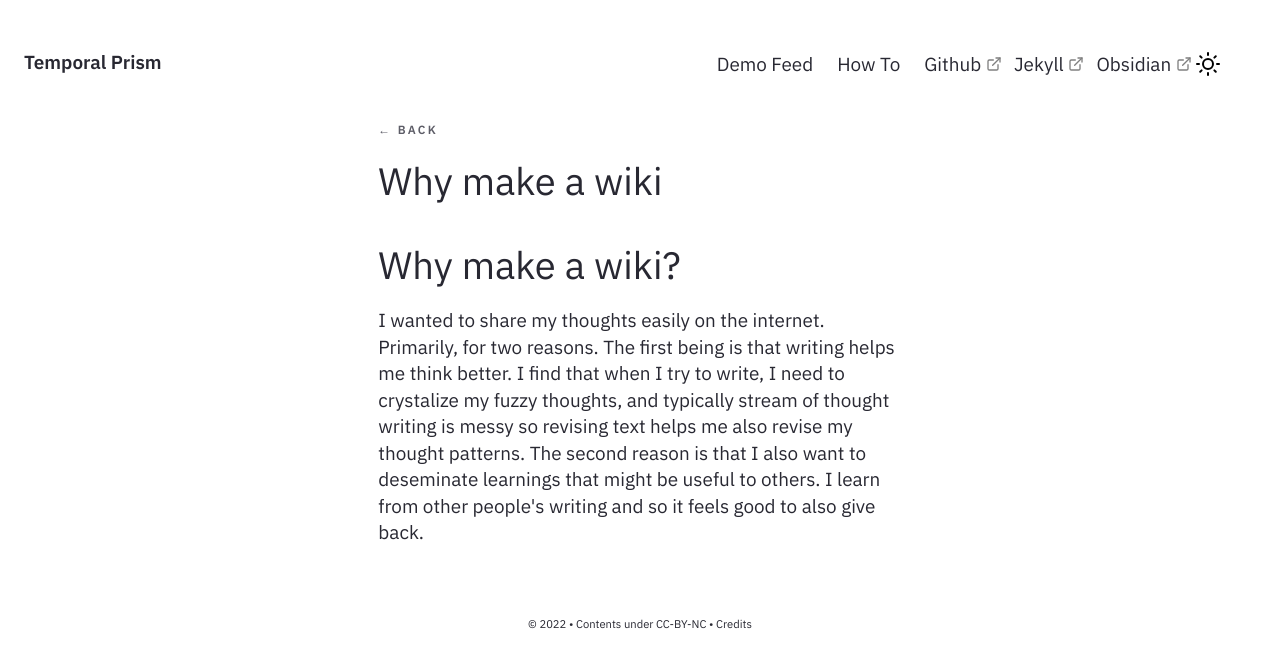
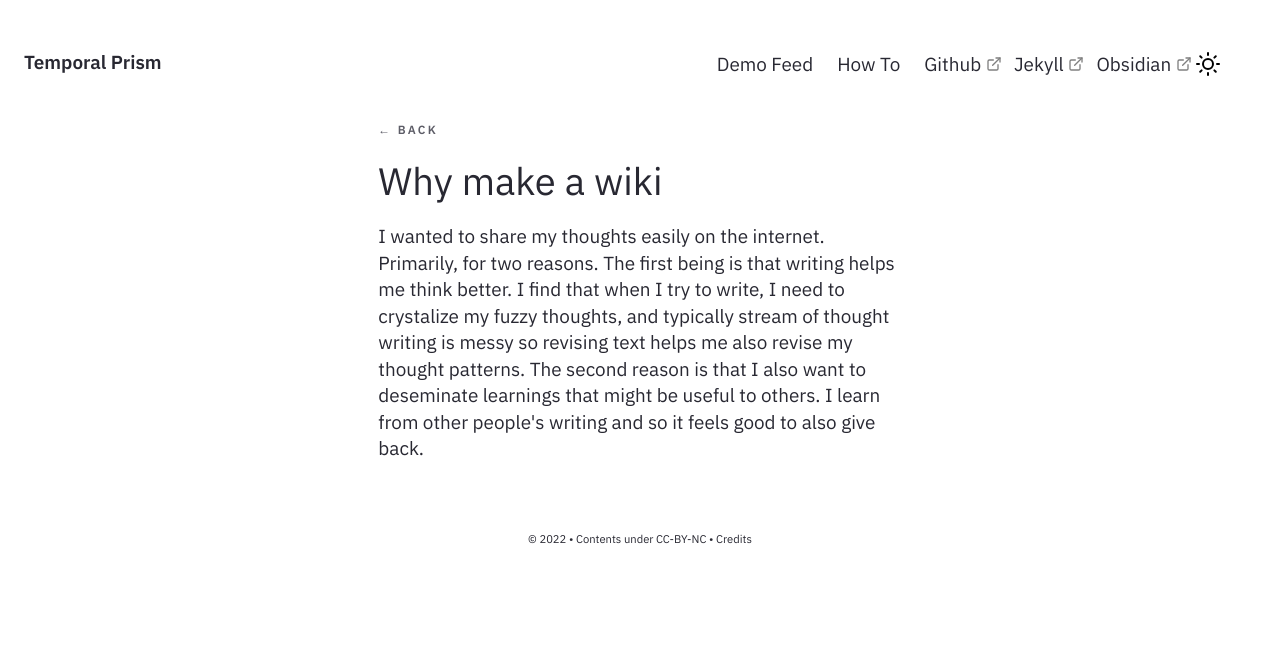
Before and after one commit to temporal-prism/temporal-prism.github.io, a Jekyll site: the page built from _notes/Public/Why make a wiki?.md, in a window 1280 px wide. Shown: the top 668 px of the page. Built offline with Jekyll 4.4.1, drawn with Linux system fonts in a browser that asks for light colours.

Commit message:
Remove double title.

```diff
--- a/_notes/Public/Why make a wiki?.md
+++ b/_notes/Public/Why make a wiki?.md
@@ -3,5 +3,5 @@ title : Why make a wiki
 feed: show
 date : 07-04-2022
 ---
-# Why make a wiki?
+
 I wanted to share my thoughts easily on the internet. Primarily, for two reasons. The first being is that writing helps me think better. I find that when I try to write, I need to crystalize my fuzzy thoughts, and typically stream of thought writing is messy so revising text helps me also revise my thought patterns. The second reason is that I also want to deseminate learnings that might be useful to others. I learn from other people's writing and so it feels good to also give back.
```
